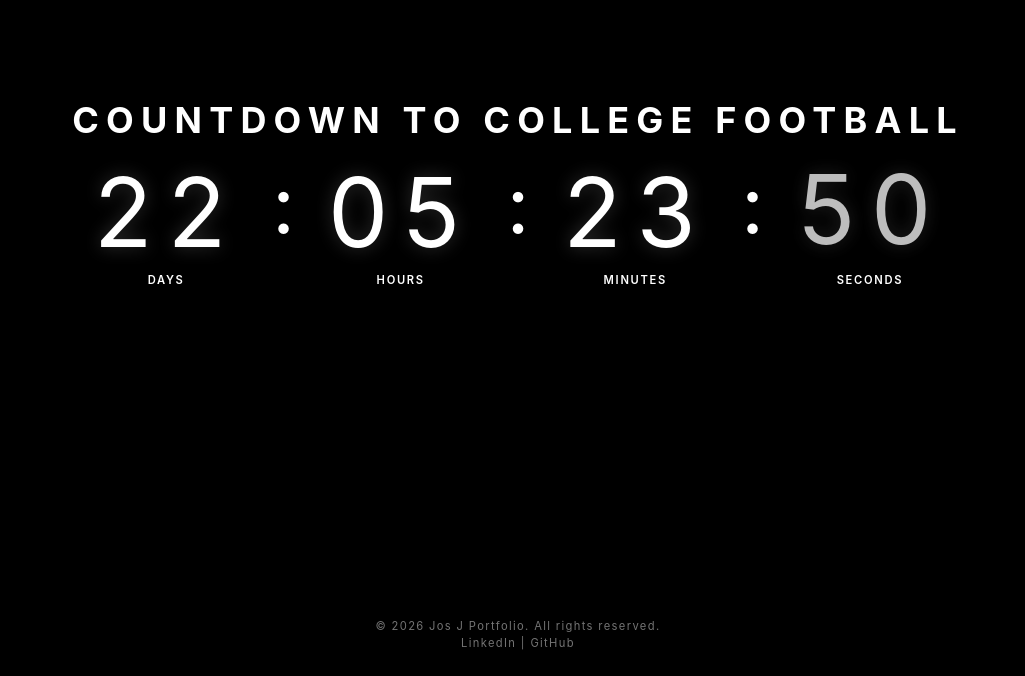
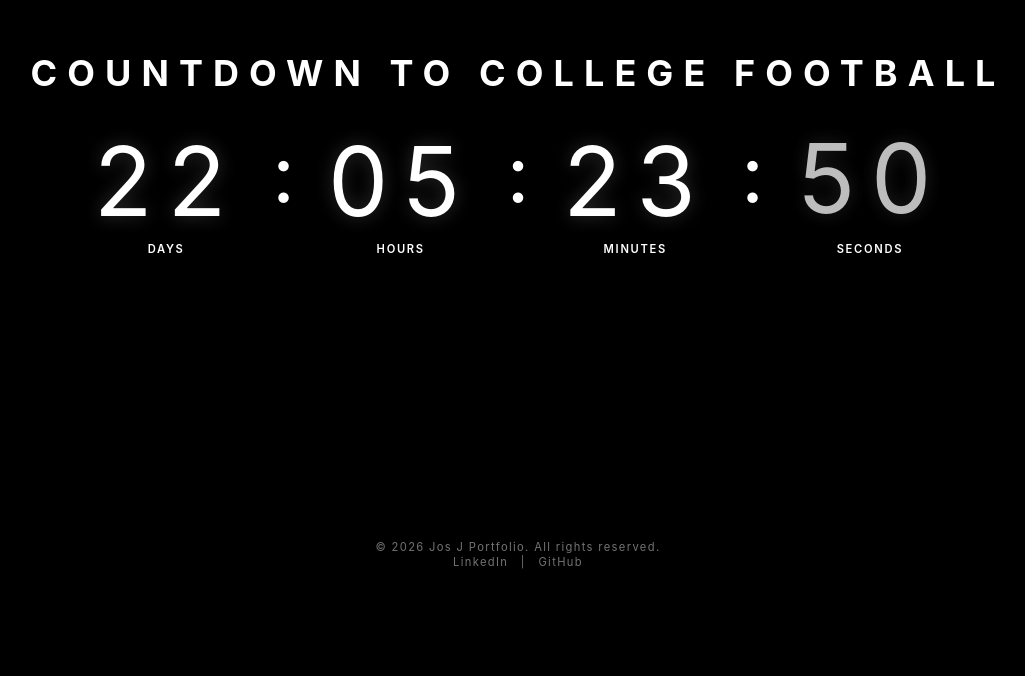
Before and after one commit to Jos-J/countdown-engine, a website built with Vite: page index.html in a window 1280 px wide. Shown: the part 206-882 px from the top of the page, without its empty margins (122-1147 px from the left). After the commit the page ends 800 px from the top, so only its background shows below. Built offline with nearby package versions, Linux system fonts and the light colour scheme.

Commit message:
added wrapper on html, and updated const config for countdown

```diff
--- a/index.html
+++ b/index.html
@@ -9,18 +9,20 @@
   <title> Countdown-Engine </title>
 </head>
 
-<body>
+<body class="min-h-screen bg-black text-white">
 
-  <header>
-  </header>
+  <div class="flex min-h-screen flex-col">
 
-  <main class="relative flex min-h-screen items-center justify-center overflow-hidden bg-black text-white">
-    <div class="relative z-10 text-center">
-      <h1 class="mb-6 text-2xl font-bold uppercase tracking-[0.2em] md:text-4xl">
+    <main class="flex flex-1 items-center justify-center px-4">
+      <section class="w-full max-w-6xl text-center">
+
+        <h1 class="mb-10 text-2xl font-bold uppercase tracking-[0.28em]
+                 sm:text-3xl md:text-4xl">
           Countdown to College Football
         </h1>
 
-      <div class="flex items-start justify-center gap-3 md:gap-8">
+        <div class="flex flex-wrap items-start justify-center gap-3 md:gap-8">
+
           <div class="countdown-unit">
             <span id="days" class="countdown-number">00</span>
             <span class="countdown-label">Days</span>
@@ -46,18 +48,26 @@
             <span id="seconds" class="countdown-number">00</span>
             <span class="countdown-label">Seconds</span>
           </div>
+
         </div>
-    </div>
+
+      </section>
     </main>
 
-  <script type="module" src="/src/main.ts"></script>
-
-  <footer class="w3-margin-top">
+    <footer class="py-6 text-center text-xs tracking-widest text-white/40">
       <p>&copy; 2026 Jos J Portfolio. All rights reserved.</p>
-    <a href="https://www.linkedin.com/in/joshuajames">LinkedIn</a> |
-    <a href="https://github.com/Jos-J">GitHub</a>
+      <a href="https://www.linkedin.com/in/joshuajames" class="transition hover:text-white">
+        LinkedIn
+      </a>
+      <span class="mx-2">|</span>
+      <a href="https://github.com/Jos-J" class="transition hover:text-white">
+        GitHub
+      </a>
     </footer>
 
+  </div>
+
+  <script type="module" src="/src/main.ts"></script>
 </body>
 
 </html>
--- a/src/main.ts
+++ b/src/main.ts
@@ -2,9 +2,9 @@ import { calculateCountdown } from "./countdown";
 import { updateCountdownView } from "./countdown-view";
 import type { CountdownConfig } from "./types";
 
-const config = {
+const config: CountdownConfig = {
     title: "Countdown To College Football",
-    expiredMessage: "College Football Has Started",
+    expiredMessage: "College Football Is Here",
     targetDate: new Date("2026-08-29T11:00:00")
 };
 
```
Lines whose indentation alone changed are shown as unchanged.
